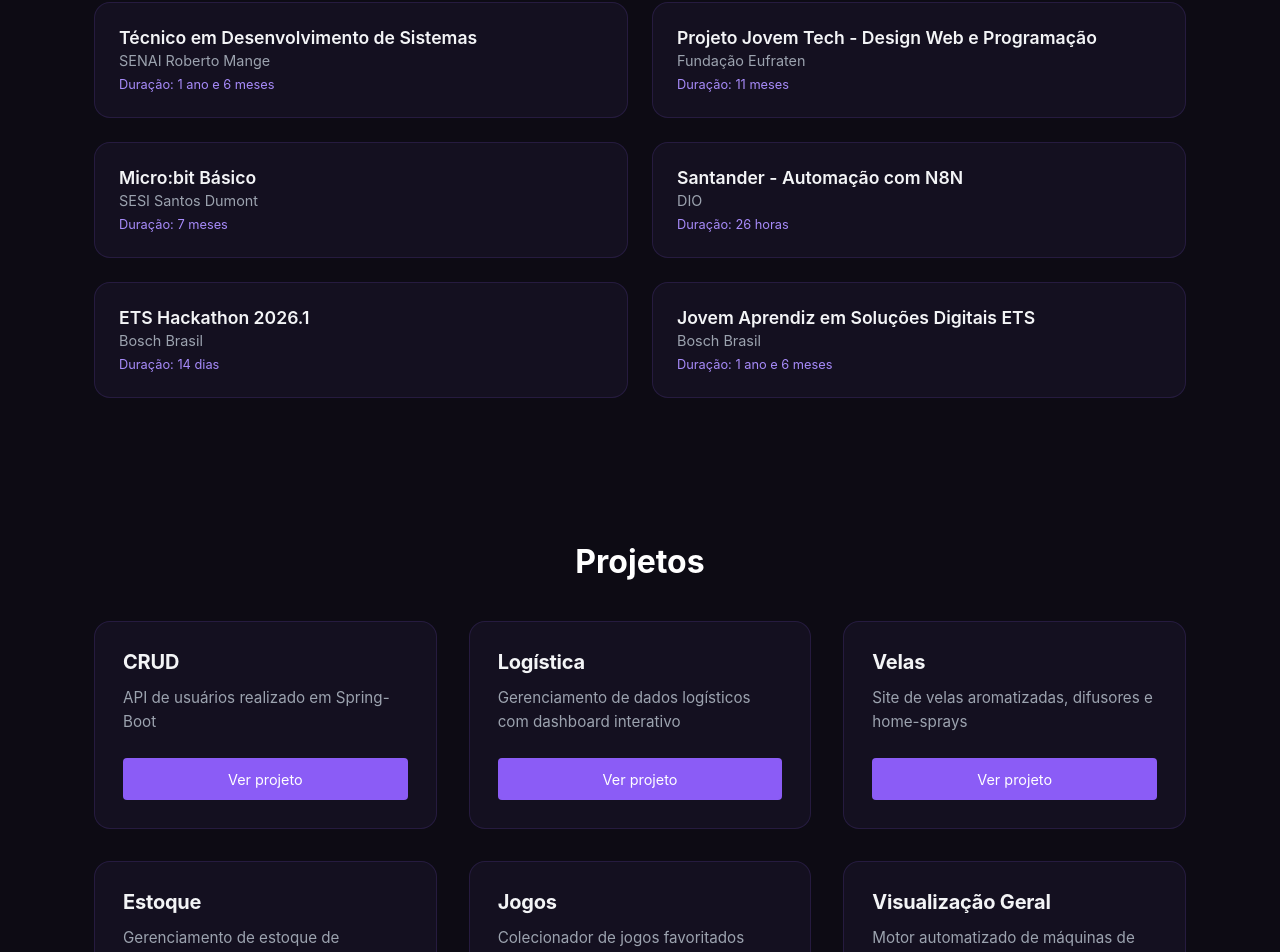
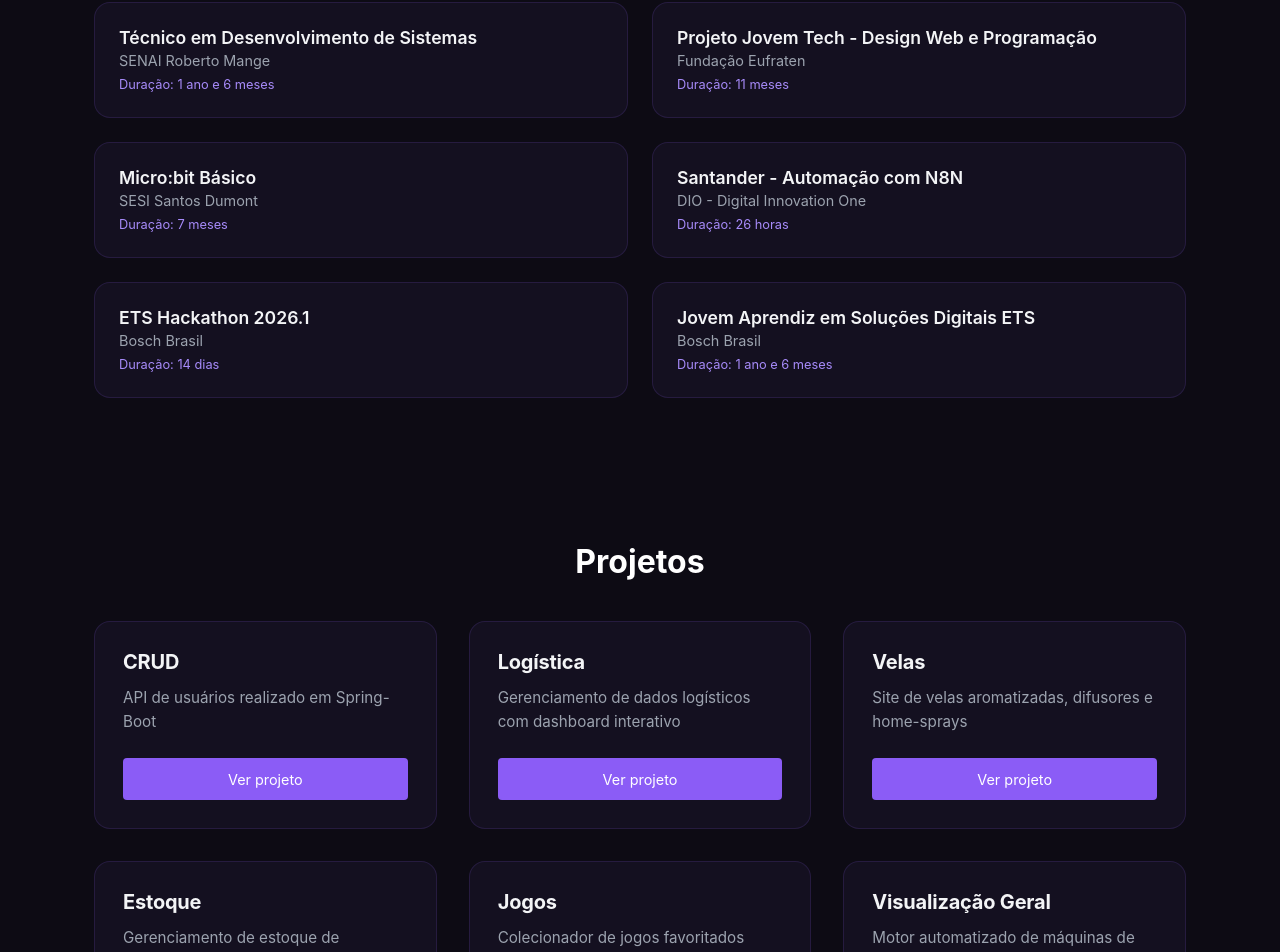
Before and after one commit to kauanvinicius9/Portfolio-Web, a React (Vite) app in the folder frontend/: page / in a window 1280 px wide. Shown: the part 864-1816 px from the top of the page. Built offline with nearby package versions, Linux system fonts and the light colour scheme.

Commit message:
certificates.ts

```diff
--- a/frontend/src/data/certificates.ts
+++ b/frontend/src/data/certificates.ts
@@ -22,7 +22,7 @@
   {
     id: "04",
     course: "Santander - Automação com N8N",
-    institution: "DIO",
+    institution: "DIO - Digital Innovation One",
     duration: "26 horas",
   },
   {
```
